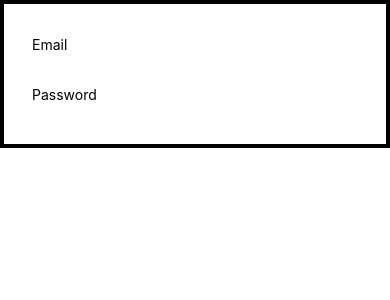
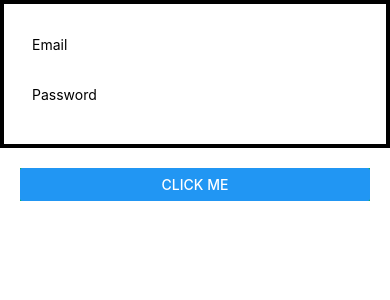
Before and after one commit to amusselwhite3/reactStuff, a React Native app: screen / in a window 390 px wide. Shown: the top 300 px of the page. Built offline with nearby package versions, Linux system fonts and the light colour scheme.

Commit message:
Add button to login Form page

```diff
--- a/components/loginForm.js
+++ b/components/loginForm.js
@@ -1,9 +1,14 @@
 import React, { Component } from 'react';
-import { AppRegistry, View, Text, TextInput, StyleSheet } from 'react-native';
+import { Alert, AppRegistry, Button, View, Text, TextInput, StyleSheet } from 'react-native';
 
 export default class LoginForm extends Component {
+
+  onPress() {
+    Alert.alert("BUTTON HIT");
+  }
   render() {
       return (
+        <View>
           <View style={styles.container}>
             <TextInput style = {styles.input}
                       placeholder="Email" />
@@ -11,6 +16,15 @@ export default class LoginForm extends Component {
                         placeholder = "Password" />
 
           </View>
+          <View style={styles.buttonContainer}>
+              <Button
+                onPress={this.onPress}
+                title="Click me"
+                raised={true}
+                theme='dark'
+              />
+          </View>
+        </View>
       );
   }
 }
@@ -20,6 +34,13 @@ const styles = StyleSheet.create({
     padding: 20,
     borderWidth: 4
   },
+
+  buttonContainer: {
+    margin: 20,
+    flexDirection: 'column' ,
+    backgroundColor: '#00C01E'
+  },
+
 
   input: {
     height: 40,
```
